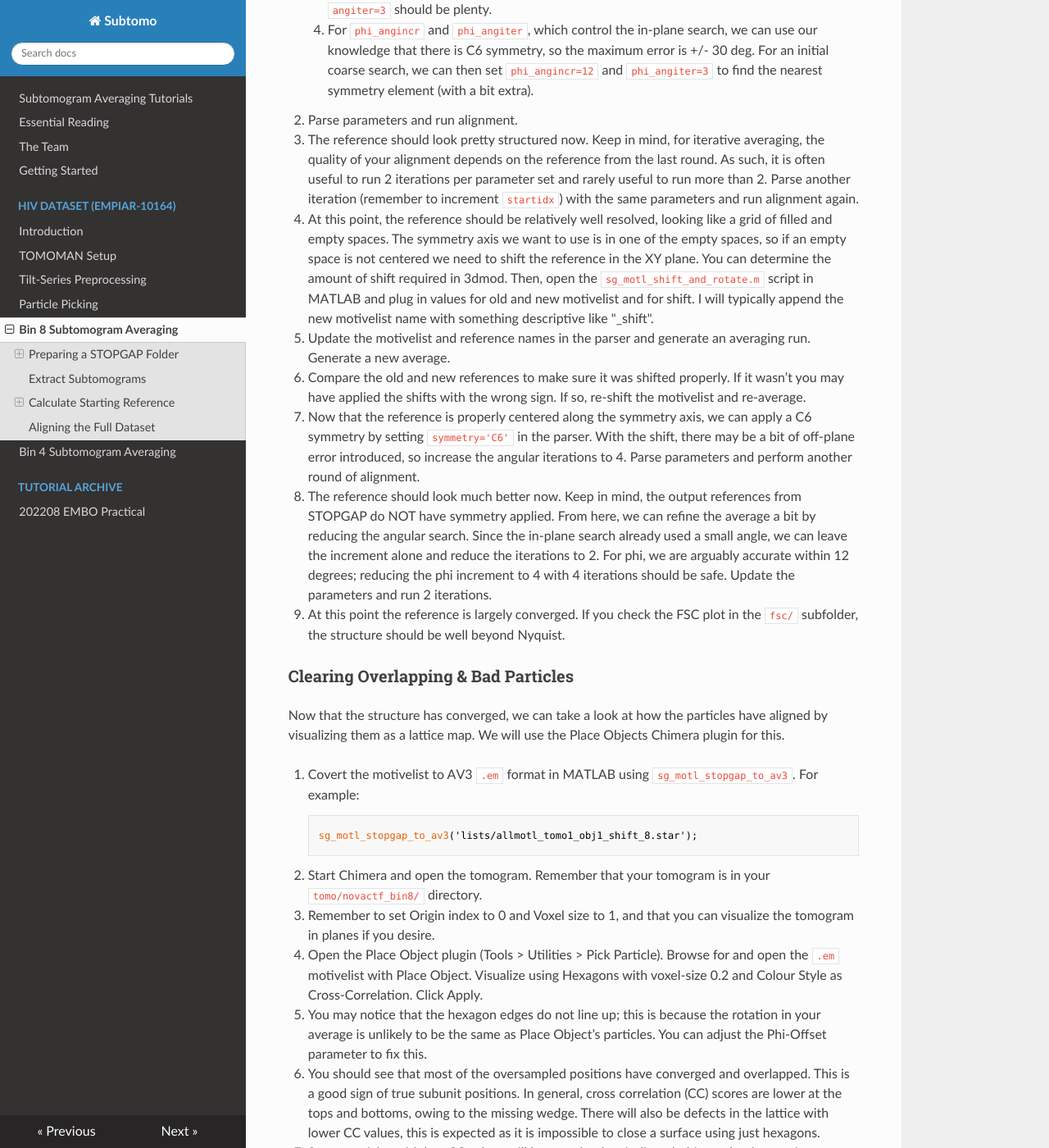
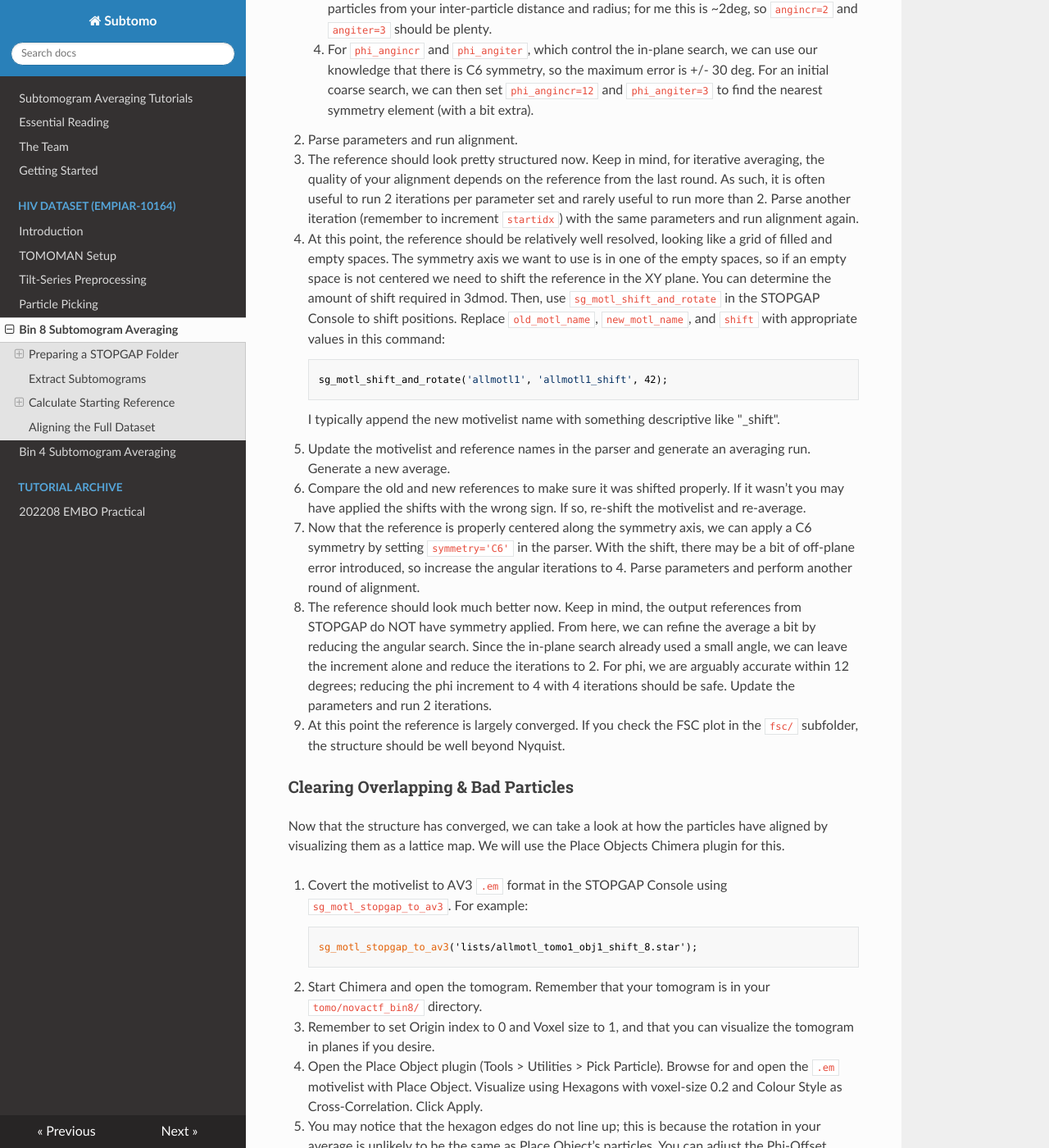
Before and after one commit to wan-lab-vanderbilt/subtomo-tutorials, an MkDocs documentation site: the page built from docs/hiv/bin8.md, in a window 1280 px wide and 1400 px high, scrolled down 6760 px. Shown: the whole window at 82% size. Built offline with MkDocs 1.6.1, drawn with Linux system fonts in a browser that asks for light colours; nearby versions of some CDN libraries; formulas are drawn with MathJax 3; some of the changed text lies outside the part shown.

Commit message:
Adding console commands

```diff
--- a/docs/hiv/bin8.md
+++ b/docs/hiv/bin8.md
@@ -35,7 +35,7 @@ The second is a wedgelist, which contains the necessary information for missing
 
 The third is a STOPGAP tomolist, which links the paths and names of the tomograms to use with the `tomo_num` field in the tomolist and motivelist; this is used for subtomogram extraction.
 
-1. In MATLAB, load the motivelist from the `tomo/` directory we have already generated:
+1. In the STOPGAP Console, load the motivelist from the `tomo/` directory we have already generated:
 
         motl = sg_motl_read2('allmotl_1.star');
 
@@ -140,15 +140,14 @@ Our motivelist doesn’t currently have A/B halfsets defined, so halfmaps will b
 
     For FSC calculation, an alignment mask is always required.
 Since we don’t know the reference structure, we can simply provide a basic sphere with a Gaussian dropoff (always include a soft edge on your alignment masks).
-In MATLAB, make a sphere mask and save into the `mask/` folder.
-Change to your `subtomo/` directory in MATLAB and run
+To save a sphere mask into the `mask/` folder, change into your `subtomo/` directory, start the STOPGAP Console, and run
 
         sphere = sg_sphere(32, 10, 3);
         sg_mrcwrite('masks/sphere.mrc', sphere);
 
     Check the mask using 3dmod.
 
-        3dmod masks/sphere.mrc
+        !3dmod masks/sphere.mrc
 
     What you want is a soft-edged mask that tapers to 0 before hitting the box edges.
 
@@ -175,7 +174,7 @@ A and B are raw halfsets; these are often noisy as they are not figure-of-merit
 The reference without a halfset designation is a figure-of-merit weighted average of A and B; this is NOT a fully processed reference and is supplied as a quick check of your job.
 
     >NOTE: Before structural interpretation, halfsets should be figure-of-merit weighted, low pass filtered to the estimated resolution, and B-factor sharpened.
-    This can be done in MATLAB using the `sg_calculate_FSC` function.
+    This can be done with STOPGAP using the `sg_calculate_FSC` function.
 
     Open the three `.mrc` files in the `ref/` folder in 3dmod.
 You may wish to view them along all three axes by selecting Image > XYZ (or Ctrl+x) or as an isosurface by selecting Image > Isosurface (or Shift+u).
@@ -193,7 +192,7 @@ For this dataset, there is potentially a large error in the Z-direction, but err
 The appropriate shape of mask for this type of error is a cylinder.
 Since we seeded our positions at half the inter-subunit spacing, this is the maximum XY error and will be the radius of the mask.
 
-Run this command in MATLAB to save a cylindrical mask 4 pixels wide and 24 high:
+Run this command in the STOPGAP Console to save a cylindrical mask 4 pixels wide and 24 high:
 
     ccmask = sg_cylinder(32, 4, 24);
     sg_mrcwrite('masks/ccmask.mrc', ccmask);
@@ -285,8 +284,12 @@ Parse another iteration (remember to increment `startidx`) with the same paramet
 4. At this point, the reference should be relatively well resolved, looking like a grid of filled and empty spaces.
 The symmetry axis we want to use is in one of the empty spaces, so if an empty space is not centered we need to shift the reference in the XY plane.
 You can determine the amount of shift required in 3dmod.
-Then, open the `sg_motl_shift_and_rotate.m` script in MATLAB and plug in values for old and new motivelist and for shift.
-I will typically append the new motivelist name with something descriptive like "_shift".
+Then, use `sg_motl_shift_and_rotate` in the STOPGAP Console to shift positions.
+Replace `old_motl_name`, `new_motl_name`, and `shift` with appropriate values in this command:
+
+        sg_motl_shift_and_rotate('allmotl1', 'allmotl1_shift', 42);
+
+    I typically append the new motivelist name with something descriptive like "_shift".
 
 5. Update the motivelist and reference names in the parser and generate an averaging run.
 Generate a new average.
@@ -314,7 +317,7 @@ If you check the FSC plot in the `fsc/` subfolder, the structure should be well
 Now that the structure has converged, we can take a look at how the particles have aligned by visualizing them as a lattice map.
 We will use the Place Objects Chimera plugin for this.
 
-1. Covert the motivelist to AV3 `.em` format in MATLAB using `sg_motl_stopgap_to_av3`.
+1. Covert the motivelist to AV3 `.em` format in the STOPGAP Console using `sg_motl_stopgap_to_av3`.
 For example:
 
         sg_motl_stopgap_to_av3('lists/allmotl_tomo1_obj1_shift_8.star');
@@ -342,10 +345,11 @@ We can determine what an appropriate CC value cutoff is by setting Visualization
 Determine and write down an appropriate threshold value to exclude low-scoring particles while preserving as many high-scoring as possible.
     > NOTE: the CC threshold is relative value that is affected by many factors such as binning and defocus of the tomogram, so you cannot reuse the same value.
 
-8. In MATLAB, open `sg_motl_distance_clean.m`.
+8. Clean the motivelist in the STOPGAP Console.
 Set `s_cut` to the cutoff you determined in the previous step.
 For `d_cut`, choose a value that is smaller than the true interparticle distance.
-Run the script to clean your motivelist.
+
+        sg_motl_distance_clean('allmotl1', s_cut, d_cut);
 
 9. After cleaning, convert the motivelist to AV3 format and check it in Chimera.
     > NOTE: most of your particles may now look red; this is because the color scaling is relative to the lowest and highest CC values.
```
Also changed, not shown: docs/hiv/bin4.md (+6 -5 lines), docs/hiv/picking.md (+3 -3 lines).
